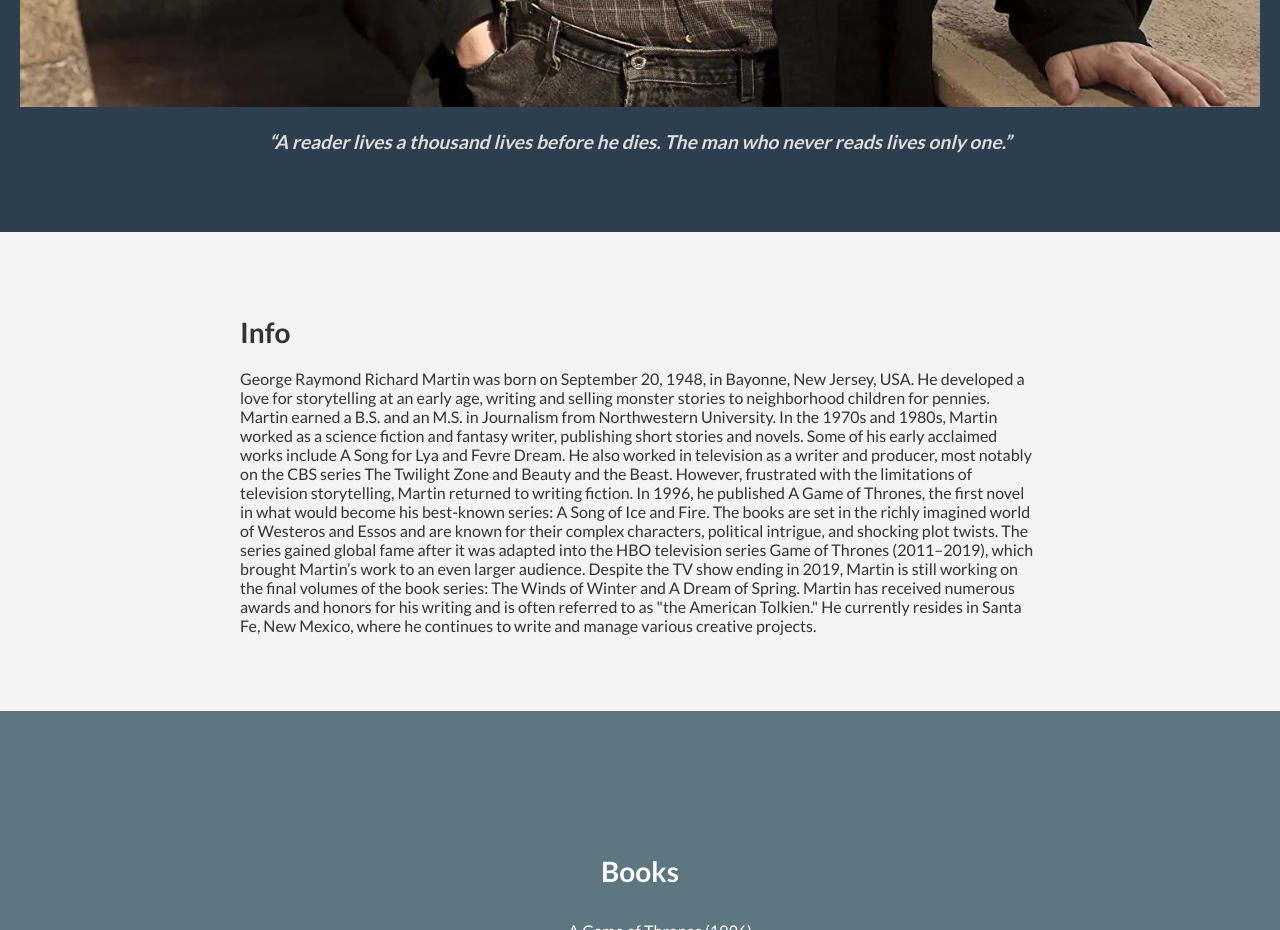
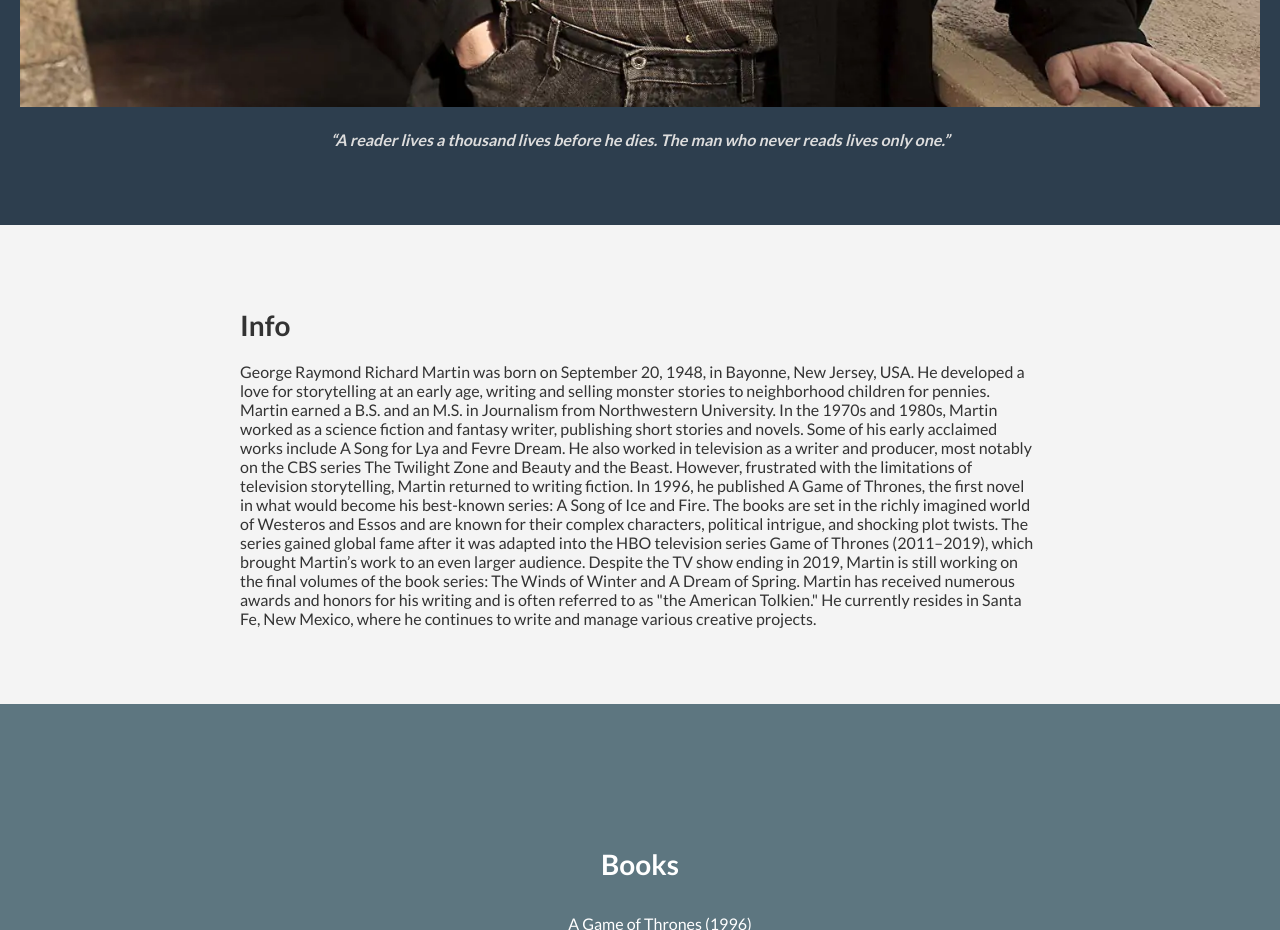
Before and after one commit to eraykiyici/tribute-website, a plain HTML site: page index.html in a window 1280 px wide. Shown: the part 860-1790 px from the top of the page. Drawn offline with Linux system fonts and the light colour scheme.

Commit message:
CSS Güncelleme

```diff
--- a/style.css
+++ b/style.css
@@ -47,7 +47,7 @@ nav ul li a {
 }
 
 #home h3 {
-  font-size: 1.2rem;
+  font-size: 16px;
   font-style: italic;
   margin-top: 20px;
   color: #ddd;
```
